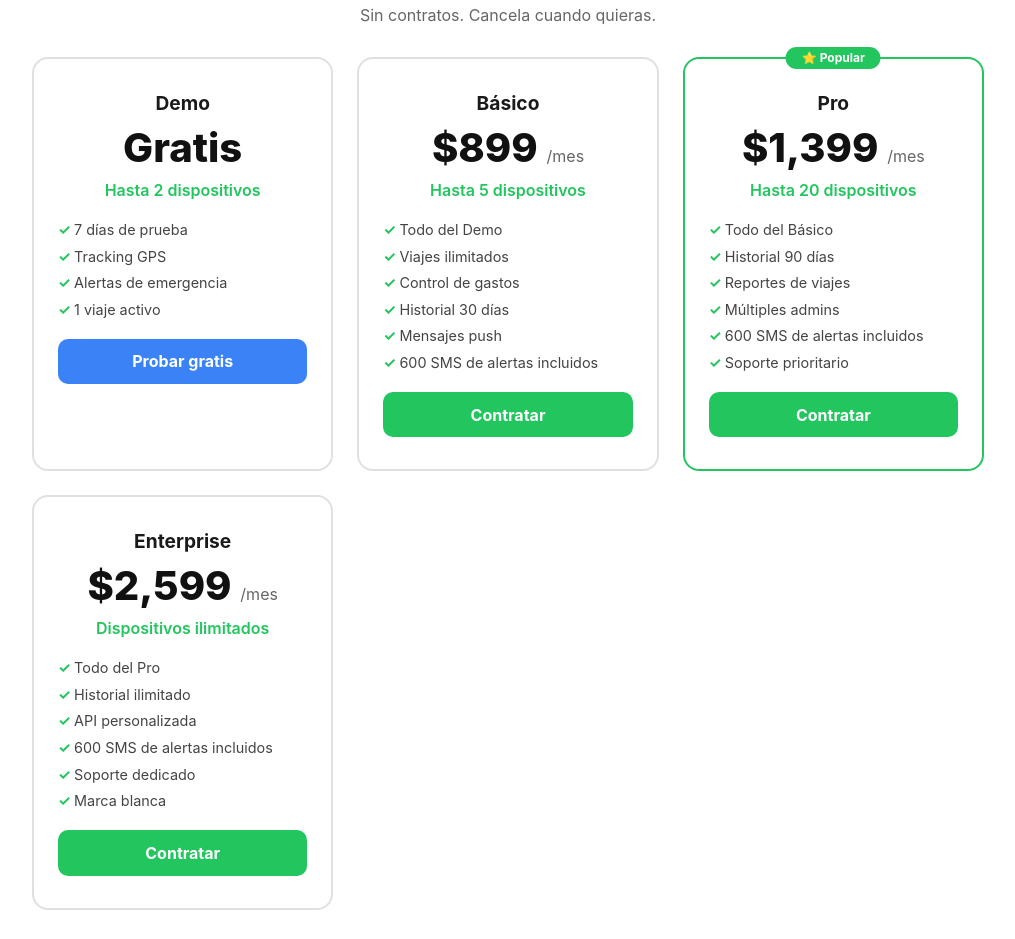
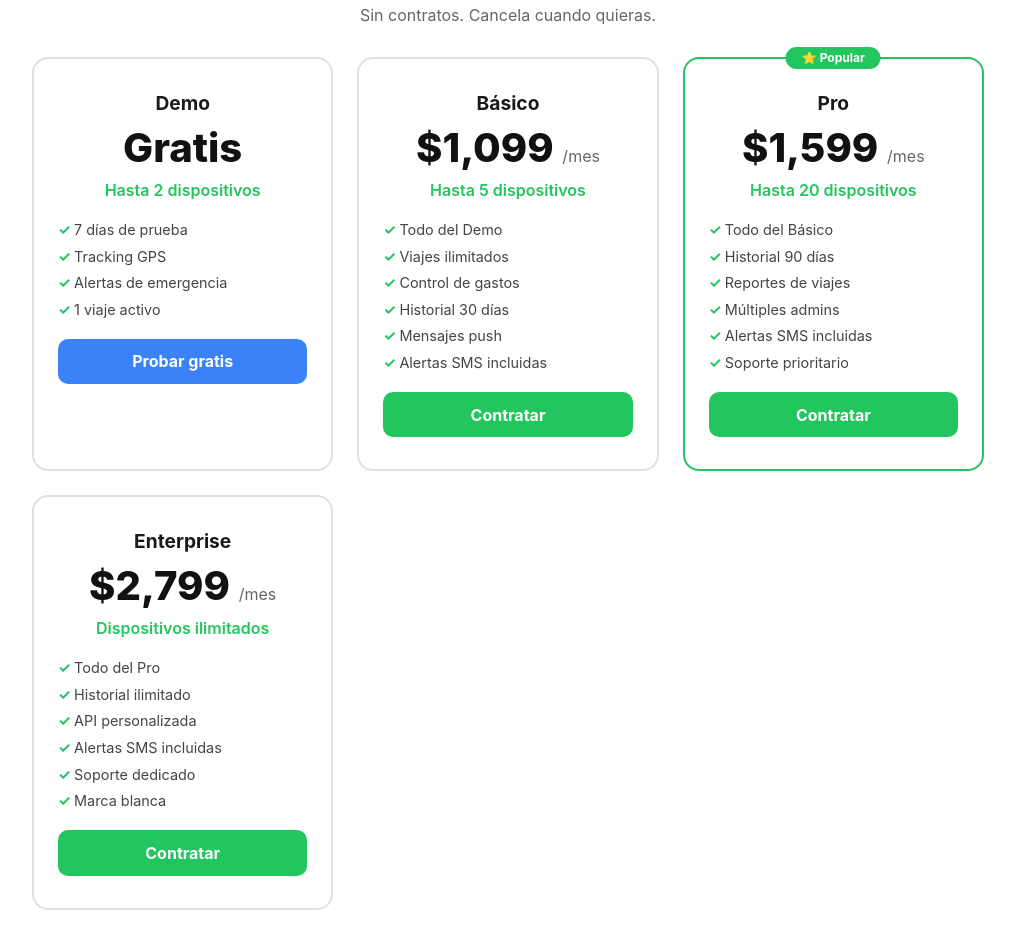
Before and after one commit to benjamin77834/trackMonk, a plain HTML site: page frontend/planes.html in a window 1280 px wide. Shown: the part 801-1740 px from the top of the page, without its empty margins (132-1147 px from the left). Drawn offline with Linux system fonts and the light colour scheme.

Commit message:
Adjust pricing with 30% SMS margin, hide SMS quantity from client

```diff
--- a/frontend/planes.html
+++ b/frontend/planes.html
@@ -95,7 +95,7 @@
 
       <div class="plan">
         <h3>Básico</h3>
-        <div class="price">$899 <span>/mes</span></div>
+        <div class="price">$1,099 <span>/mes</span></div>
         <div class="devices">Hasta 5 dispositivos</div>
         <ul>
           <li>Todo del Demo</li>
@@ -103,21 +103,21 @@
           <li>Control de gastos</li>
           <li>Historial 30 días</li>
           <li>Mensajes push</li>
-          <li>600 SMS de alertas incluidos</li>
+          <li>Alertas SMS incluidas</li>
         </ul>
         <a href="https://wa.me/525635103278?text=Quiero%20el%20plan%20Básico%20de%20TrackMonk" class="btn">Contratar</a>
       </div>
 
       <div class="plan popular">
         <h3>Pro</h3>
-        <div class="price">$1,399 <span>/mes</span></div>
+        <div class="price">$1,599 <span>/mes</span></div>
         <div class="devices">Hasta 20 dispositivos</div>
         <ul>
           <li>Todo del Básico</li>
           <li>Historial 90 días</li>
           <li>Reportes de viajes</li>
           <li>Múltiples admins</li>
-          <li>600 SMS de alertas incluidos</li>
+          <li>Alertas SMS incluidas</li>
           <li>Soporte prioritario</li>
         </ul>
         <a href="https://wa.me/525635103278?text=Quiero%20el%20plan%20Pro%20de%20TrackMonk" class="btn">Contratar</a>
@@ -125,13 +125,13 @@
 
       <div class="plan">
         <h3>Enterprise</h3>
-        <div class="price">$2,599 <span>/mes</span></div>
+        <div class="price">$2,799 <span>/mes</span></div>
         <div class="devices">Dispositivos ilimitados</div>
         <ul>
           <li>Todo del Pro</li>
           <li>Historial ilimitado</li>
           <li>API personalizada</li>
-          <li>600 SMS de alertas incluidos</li>
+          <li>Alertas SMS incluidas</li>
           <li>Soporte dedicado</li>
           <li>Marca blanca</li>
         </ul>
```
